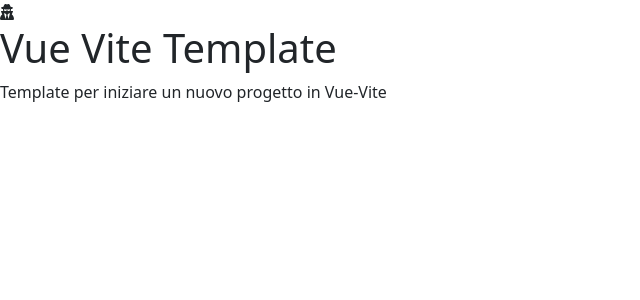
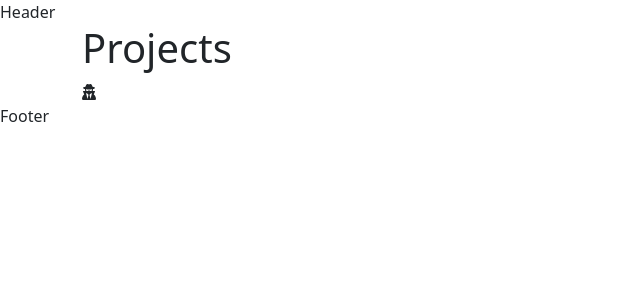
Before and after one commit to alessandro-barate/vite-boolfolio, a Vue app: page / in a window 1280 px wide. Shown: the top 300 px of the page, without its empty margins (0-640 px from the left). Built offline with nearby package versions, Linux system fonts and the light colour scheme.

Commit message:
[UPD] Axios imported

```diff
--- a/index.html
+++ b/index.html
@@ -7,8 +7,6 @@
   </head>
   <body>
     <div id="app"></div>
-    <h1>Vue Vite Template</h1>
-    <p>Template per iniziare un nuovo progetto in Vue-Vite</p>
     <script type="module" src="/src/main.js"></script>
   </body>
 </html>
--- a/src/App.vue
+++ b/src/App.vue
@@ -1,10 +1,25 @@
 <script>
+import axios from "axios";
 export default {
-  name: "",
+  name: "Projects",
+  data() {
+    return {
+      title: "Projects",
+    };
+  },
   components: {},
 };
 </script>
 
 <template>
-  <font-awesome-icon :icon="['fas', 'user-secret']" />
+  <header>Header</header>
+  <main>
+    <div class="container">
+      <h1>{{ title }}</h1>
+      <div>
+        <font-awesome-icon :icon="['fas', 'user-secret']" />
+      </div>
+    </div>
+  </main>
+  <footer>Footer</footer>
 </template>
```
